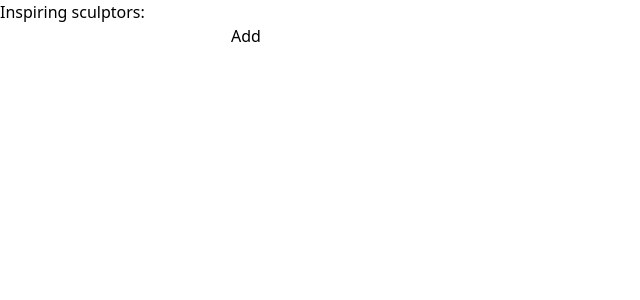
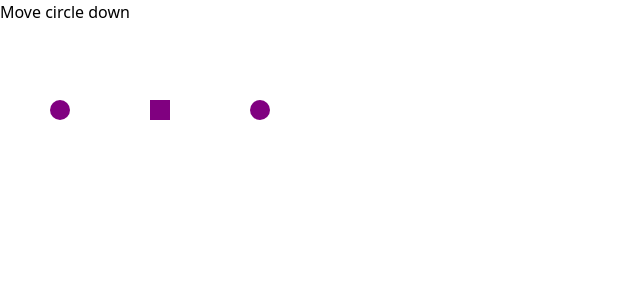
Before and after one commit to wannapornM/interactivity, a React (Vite) app: page / in a window 1280 px wide. Shown: the top 300 px of the page, without its empty margins (0-640 px from the left). Built offline with nearby package versions, Linux system fonts and the light colour scheme.

Commit message:
Example of transform an array

```diff
--- a/src/App.js
+++ b/src/App.js
@@ -6,6 +6,7 @@ import Counter from "./components/Counter"
 import RequestTracker from "./components/RequestTracker"
 import MovingDot from "./components/MovingDot"
 import List from "./components/List"
+import ShapeEditor from "./components/ShapeEditor"
 
 export default function App() {
   function Toolbar(props) {
@@ -29,6 +30,6 @@ export default function App() {
   }
 
   return (
-    <List />
+    <ShapeEditor />
   )
 }
--- /dev/null
+++ b/src/components/ShapeEditor.js
@@ -0,0 +1,42 @@
+import { useState } from "react"
+
+const initialShapes = [
+    {id: 0, type: "circle", x: 50, y: 100},
+    {id: 1, type: "square", x: 150, y: 100},
+    {id: 2, type: "circle", x: 250, y: 100},
+]
+
+export default function ShapeEditor() {
+    const [shapes, setShapes] = useState(initialShapes)
+
+    function handleClick() {
+        const nextShapes = shapes.map(shape => {
+            if (shape.type == "square") {
+                return shape
+            } else {
+                return ({
+                    ...shape,
+                    y: shape.y + 50
+                })
+            }
+        })
+
+        setShapes(nextShapes)
+    }
+
+    return (
+        <>
+            <button onClick={handleClick}>Move circle down</button>
+            {shapes.map(shape => (
+                <div style={{background: "purple",
+                    position: "absolute",
+                    left: shape.x,
+                    top: shape.y,
+                    borderRadius: shape.type == "circle"? "50%" : "",
+                    width: 20,
+                    height: 20,
+                }} />
+            ))}
+        </>
+    )
+}
```
